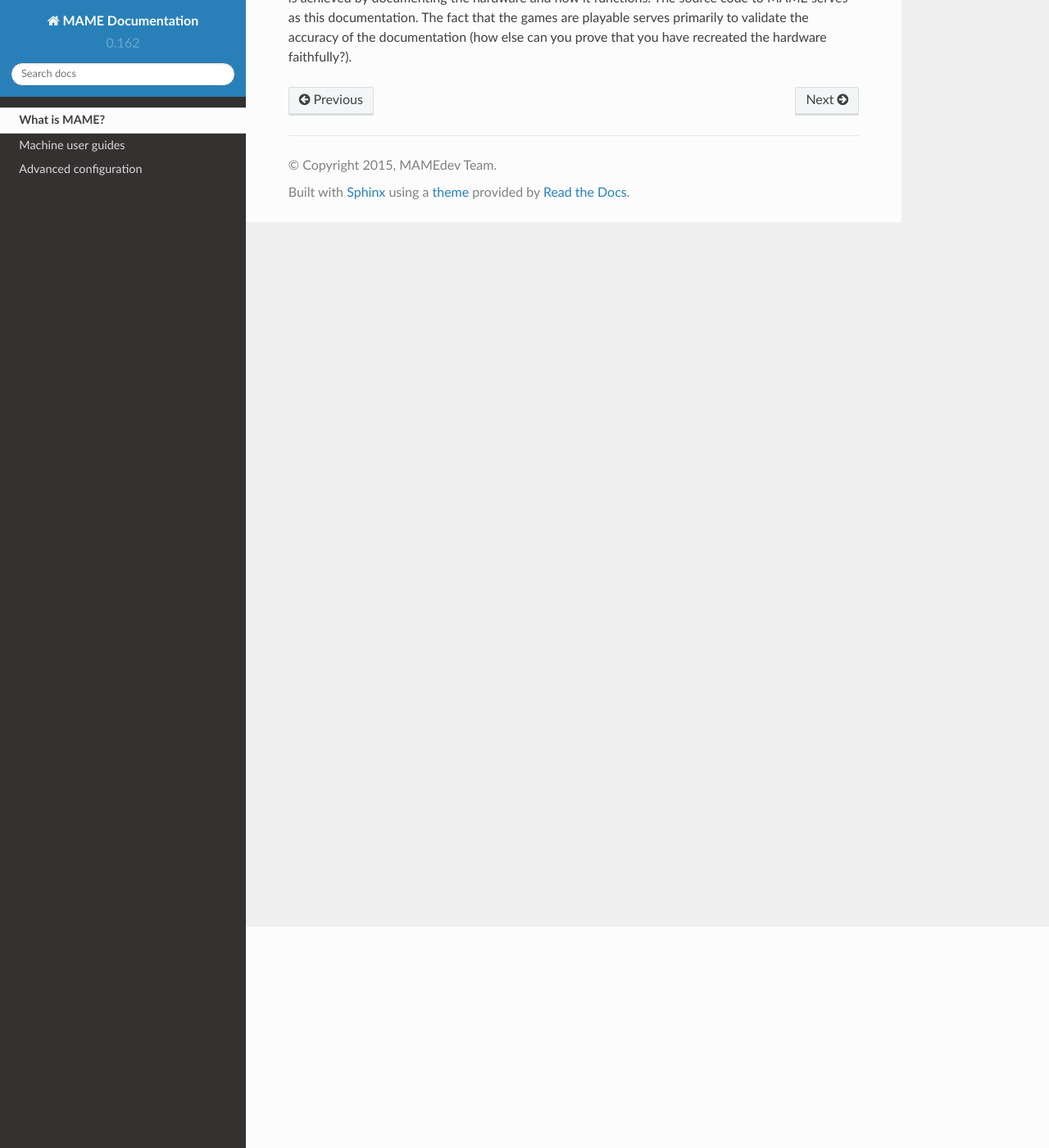
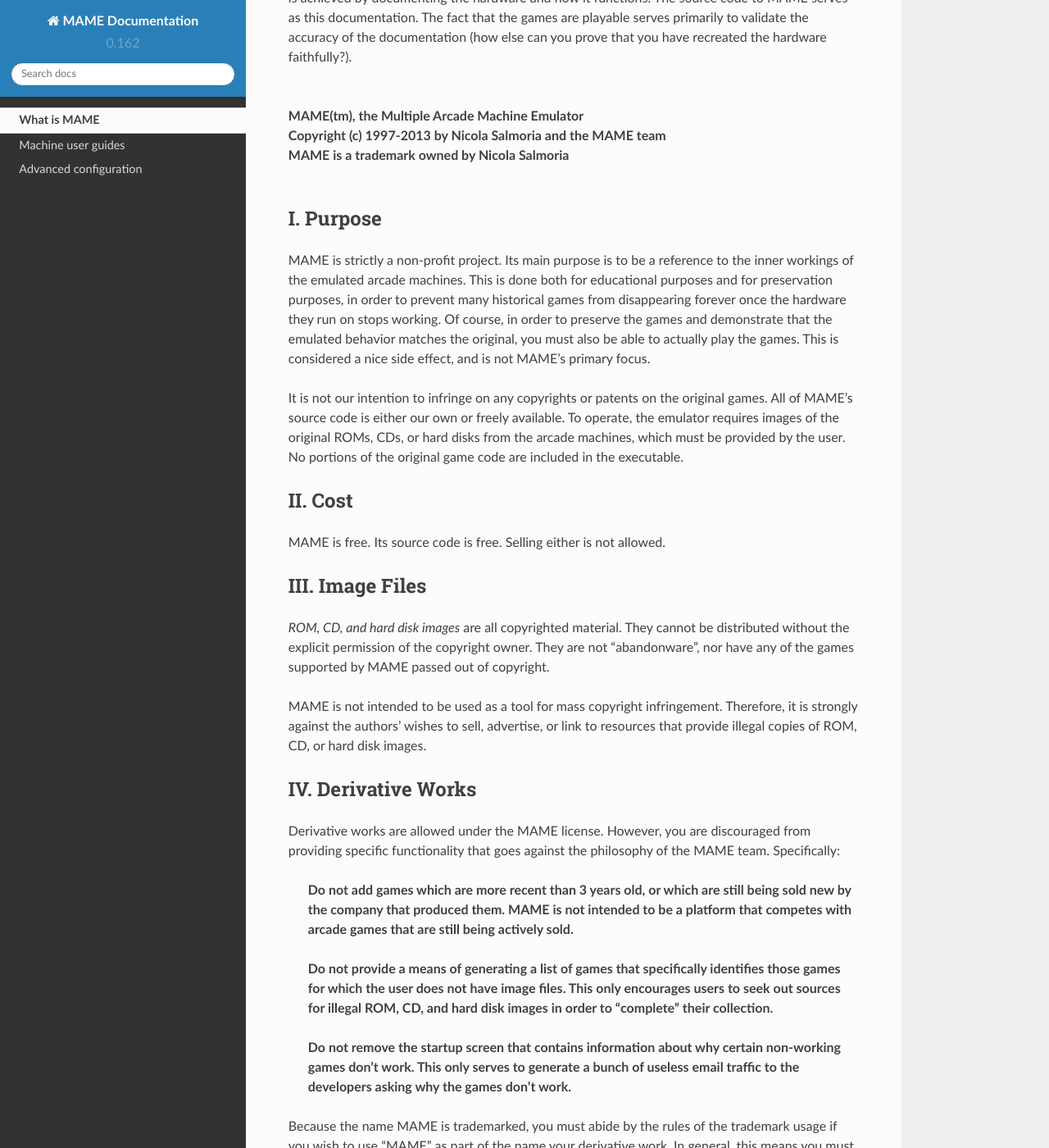
Before and after one commit to mamedev/docs, a Sphinx documentation site: the page built from source/whatis.rst, in a window 1280 px wide and 1400 px high, scrolled down 270 px. Shown: the whole window at 82% size. Built offline with Sphinx 7.4.7 and the Read the Docs theme 2.0.0, drawn with Linux system fonts in a browser that asks for light colours; some of the changed text lies outside the part shown.

Commit message:
Update for 'What is MAME', including more original documentation references

```diff
--- a/source/whatis.rst
+++ b/source/whatis.rst
@@ -1,6 +1,56 @@
-What is MAME?
-=============
+What is MAME
+============
 
 MAME stands for Multiple Arcade Machine Emulator.
 
 MAME's purpose is to preserve decades of video-game history. As gaming technology continues to rush forward, MAME prevents these important "vintage" games from being lost and forgotten. This is achieved by documenting the hardware and how it functions. The source code to MAME serves as this documentation. The fact that the games are playable serves primarily to validate the accuracy of the documentation (how else can you prove that you have recreated the hardware faithfully?).
+
+|
+| **MAME(tm), the Multiple Arcade Machine Emulator**
+| **Copyright (c) 1997-2013 by Nicola Salmoria and the MAME team**
+| **MAME is a trademark owned by Nicola Salmoria**
+|
+
+
+I. Purpose
+----------
+
+MAME is strictly a non-profit project. Its main purpose is to be a reference to the inner workings of the emulated arcade machines. This is done both for educational purposes and for preservation purposes, in order to prevent many historical games from disappearing forever once the hardware they run on stops working. Of course, in order to preserve the games and demonstrate that the emulated behavior matches the original, you must also be able to actually play the games. This is considered a nice side effect, and is not MAME's primary focus.
+
+It is not our intention to infringe on any copyrights or patents on the original games. All of MAME's source code is either our own or freely available. To operate, the emulator requires images of the original ROMs, CDs, or hard disks from the arcade machines, which must be provided by the user. No portions of the original game code are included in the executable.
+
+
+II. Cost
+--------
+MAME is free. Its source code is free. Selling either is not allowed.
+
+
+III. Image Files
+----------------
+
+*ROM, CD, and hard disk images* are all copyrighted material. They cannot be distributed without the explicit permission of the copyright owner. They are not "abandonware", nor have any of the games supported by MAME passed out of copyright.
+
+MAME is not intended to be used as a tool for mass copyright infringement. Therefore, it is strongly against the authors' wishes to sell, advertise, or link to resources that provide illegal copies of ROM, CD, or hard disk images.
+
+
+IV. Derivative Works
+--------------------
+Derivative works are allowed under the MAME license. However, you are
+discouraged from providing specific functionality that goes against the
+philosophy of the MAME team. Specifically:
+
+    **Do not add games which are more recent than 3 years old, or which are still being sold new by the company that produced them. MAME is not intended to be a platform that competes with arcade games that are still being actively sold.**
+
+
+    **Do not provide a means of generating a list of games that specifically identifies those games for which the user does not have image files. This only encourages users to seek out sources for illegal ROM, CD, and hard disk images in order to "complete" their collection.**
+
+    **Do not remove the startup screen that contains information about why certain non-working games don't work. This only serves to generate a bunch of useless email traffic to the developers asking why the games don't work.**
+
+Because the name MAME is trademarked, you must abide by the rules of the trademark usage if you wish to use "MAME" as part of the name your derivative work. In general, this means you must request permission, which requires that you follow the guidelines above.
+
+The version number of any derivative work should reflect the version number of the MAME release it was derived from.
+
+
+V. Official Contact Information
+-------------------------------
+For questions regarding the MAME license, trademark, or other usage, go to http://www.mamedev.org/
```
